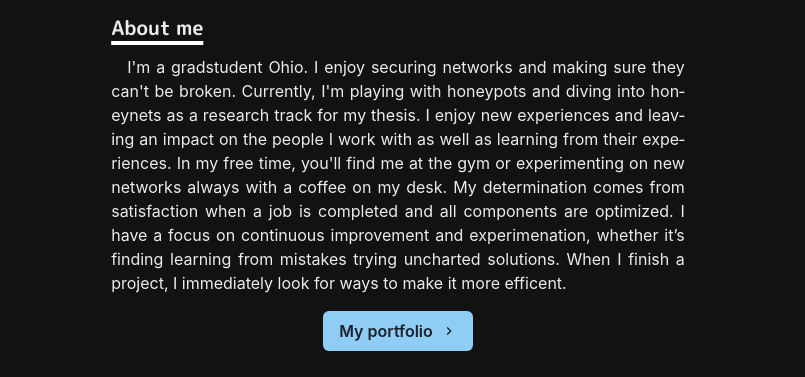
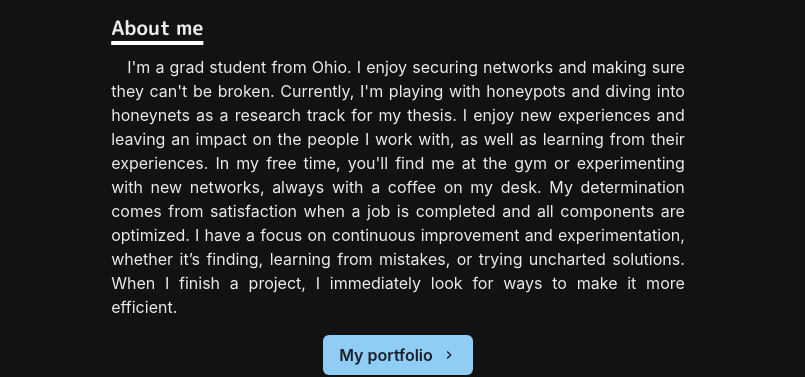
Before and after one commit to tgraewe/tgraewe-homepage, a Next.js app: page / in a window 1280 px wide. Shown: the part 240-617 px from the top of the page, without its empty margins (242-1047 px from the left). Built offline with nearby package versions, Linux system fonts and the light colour scheme.

Commit message:
Update index.js

```diff
--- a/pages/index.js
+++ b/pages/index.js
@@ -48,13 +48,7 @@ const Page = () => {
       <Heading as="h3" variant="section-title">
         About me
       </Heading>
-        <Paragraph>I'm a gradstudent Ohio. I enjoy securing networks and making sure they can't be broken.
-          Currently, I'm playing with honeypots and diving into honeynets as a research track for my thesis.
-          I enjoy new experiences and leaving an impact on the people I work with as well as learning from their experiences.
-          In my free time, you'll find me at the gym or experimenting on new networks always with a coffee on my desk.
-          My determination comes from satisfaction when a job is completed and all components are optimized.
-          I have a focus on continuous improvement and experimenation, whether it’s finding learning from mistakes trying uncharted solutions.
-          When I finish a project, I immediately look for ways to make it more efficent.
+        <Paragraph>I'm a grad student from Ohio. I enjoy securing networks and making sure they can't be broken. Currently, I'm playing with honeypots and diving into honeynets as a research track for my thesis. I enjoy new experiences and leaving an impact on the people I work with, as well as learning from their experiences. In my free time, you'll find me at the gym or experimenting with new networks, always with a coffee on my desk. My determination comes from satisfaction when a job is completed and all components are optimized. I have a focus on continuous improvement and experimentation, whether it’s finding, learning from mistakes, or trying uncharted solutions. When I finish a project, I immediately look for ways to make it more efficient.
         </Paragraph>
         <Box align="center" my={4}>
           <Button
```
